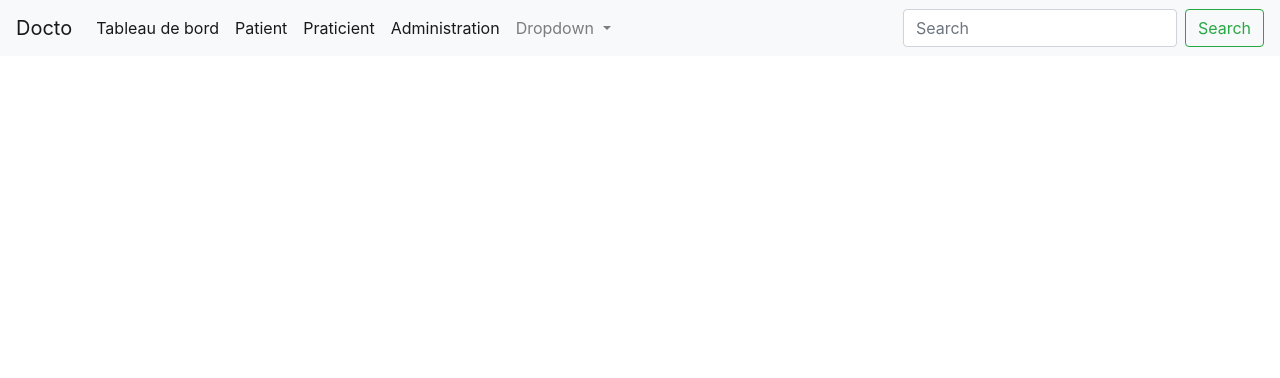
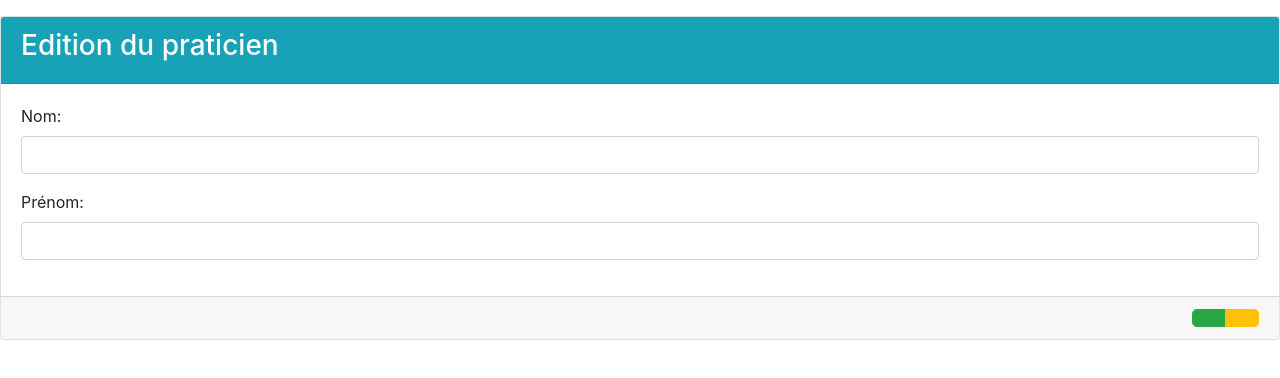
Before and after one commit to Reapy13/tp-angular, an Angular app: page /admin in a window 1280 px wide. Before the commit this address led to /. Shown: the top 378 px of the page. Built offline with nearby package versions, Linux system fonts and the light colour scheme.

Commit message:
modifs et partie list admin

```diff
--- a/src/app/app.component.html
+++ b/src/app/app.component.html
@@ -1 +1 @@
-<app-home></app-home>
+<router-outlet></router-outlet>
--- /dev/null
+++ b/src/app/components/admin/admin.component.html
@@ -0,0 +1,28 @@
+<div class="card mt-3" *ngIf="praticienTmp!=null">
+    <div class="card-header bg-info text-white">
+        <h3>Edition du praticien</h3>
+    </div>
+
+    <div class="card-body">
+        <div class="form-group">
+            <label for="nom">Nom:</label>
+            <input type="text" class="form-control" id="nom" [(ngModel)]="praticienTmp.nom">
+        </div>
+        <div class="form-group">
+            <label for="prenom">Prénom:</label>
+            <input type="text" class="form-control" id="prenom" [(ngModel)]="praticienTmp.prenom">
+        </div>
+    </div>
+
+    <div class="card-footer">
+        <div class="btn-group btn-group-lg float-right">
+            <a class="btn btn-success" (click)="save()">
+                <i class="fa fa-check"></i>
+            </a>
+            <a class="btn btn-warning" (click)="cancel()">
+                <i class="fa fa-undo"></i>
+            </a>
+        </div>
+    </div>
+
+</div>
--- /dev/null
+++ b/src/app/components/admin/admin.component.ts
@@ -0,0 +1,17 @@
+import { Component, OnInit } from '@angular/core';
+import {Praticien} from "../../model/praticien";
+import {PraticienService} from "../../services/praticien.service";
+
+@Component({
+  selector: 'app-admin',
+  templateUrl: './admin.component.html',
+  styleUrls: ['./admin.component.css']
+})
+export class AdminComponent implements OnInit {
+praticienTmp = new Praticien('', '');
+  constructor(private praticienService: PraticienService) {
+  }
+
+  ngOnInit(): void {
+  }
+}
--- a/src/app/components/navbar/navbar.component.html
+++ b/src/app/components/navbar/navbar.component.html
@@ -16,7 +16,7 @@
         <a class="nav-link" href="#">Praticient <span class="sr-only">(current)</span></a>
       </li>
       <li class="nav-item active">
-        <a class="nav-link" href="#">Administration <span class="sr-only">(current)</span></a>
+        <a class="nav-link">Administration <span class="sr-only">(current)</span></a>
       </li>
       <li class="nav-item dropdown">
         <a class="nav-link dropdown-toggle" href="#" id="navbarDropdown" role="button" data-toggle="dropdown" aria-haspopup="true" aria-expanded="false">
```
Also changed, not shown: src/app/app.module.ts (+14 -2 lines), src/app/model/admin.ts (added, +11 -0 lines), src/app/services/admin.service.ts (added, +23 -0 lines), src/app/components/admin/admin.component.css (added), 2 other files (tests, documents, lock files or other folders).
